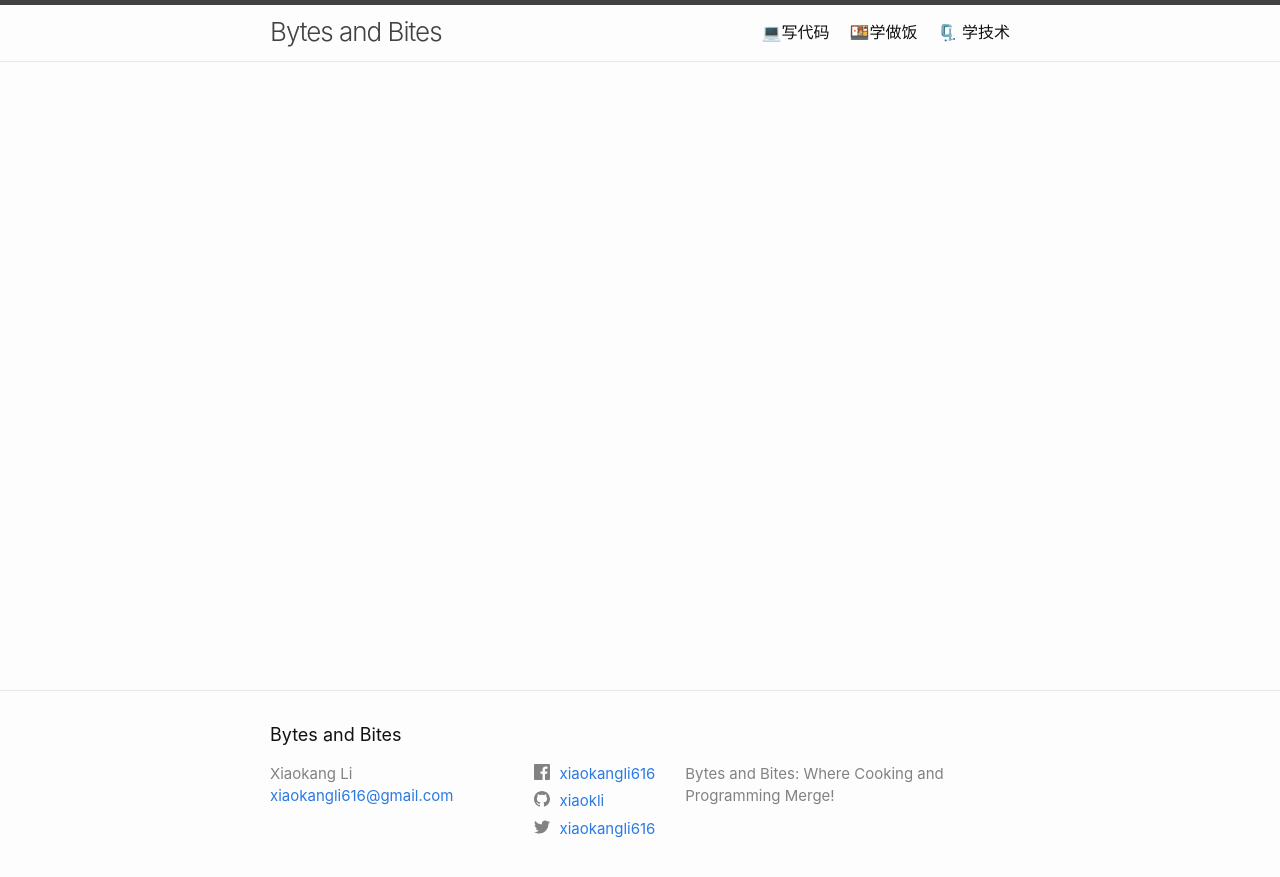
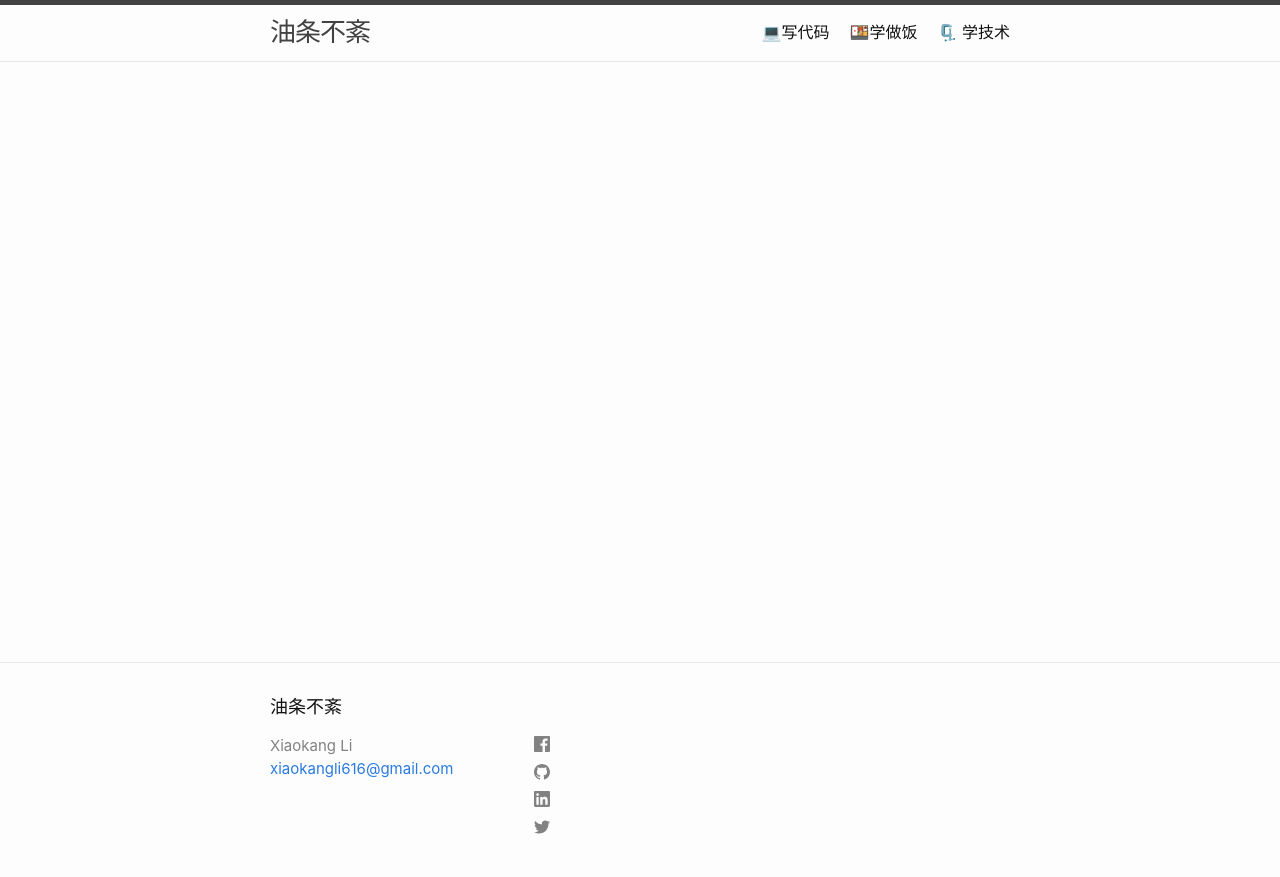
Before and after one commit to xiaokli/xiaokli.github.io, a Jekyll site: the page built from index.markdown, in a window 1280 px wide. Shown: the top 877 px of the page. Built offline with Jekyll 4.4.1, drawn with Linux system fonts in a browser that asks for light colours.

Commit message:
change name and icons

```diff
--- a/_config.yml
+++ b/_config.yml
@@ -1,13 +1,13 @@
 author: Xiaokang Li
-title: Bytes and Bites
+title: 油条不紊
 email: xiaokangli616@gmail.com
-description: >
-  Bytes and Bites: Where Cooking and Programming Merge!
+description:
 baseurl: "" # the subpath of your site, e.g. /blog
 url: "https://www.xiaokli.top"
 github_username:  xiaokli
 facebook_username: xiaokangli616
 twitter_username: xiaokangli616
+linkedin_username: xiaokang-li
 # Build settings
 plugins:
   - jekyll-feed
--- a/_includes/social.html
+++ b/_includes/social.html
@@ -1,14 +1,14 @@
 <ul class="social-media-list">
-  {%- if site.dribbble_username -%}<li><a href="https://dribbble.com/{{ site.dribbble_username| cgi_escape | escape }}"><svg class="svg-icon"><use xlink:href="{{ '/assets/minima-social-icons.svg#dribbble' | relative_url }}"></use></svg> <span class="username">{{ site.dribbble_username| escape }}</span></a></li>{%- endif -%}
-  {%- if site.facebook_username -%}<li><a href="https://www.facebook.com/{{ site.facebook_username| cgi_escape | escape }}"><svg class="svg-icon"><use xlink:href="{{ '/assets/minima-social-icons.svg#facebook' | relative_url }}"></use></svg> <span class="username">{{ site.facebook_username| escape }}</span></a></li>{%- endif -%}
-  {%- if site.flickr_username -%}<li><a href="https://www.flickr.com/photos/{{ site.flickr_username| cgi_escape | escape }}"><svg class="svg-icon"><use xlink:href="{{ '/assets/minima-social-icons.svg#flickr' | relative_url }}"></use></svg> <span class="username">{{ site.flickr_username| escape }}</span></a></li>{%- endif -%}
-  {%- if site.github_username -%}<li><a href="https://github.com/{{ site.github_username| cgi_escape | escape }}"><svg class="svg-icon"><use xlink:href="{{ '/assets/minima-social-icons.svg#github' | relative_url }}"></use></svg> <span class="username">{{ site.github_username| escape }}</span></a></li>{%- endif -%}
-  {%- if site.instagram_username -%}<li><a href="https://instagram.com/{{ site.instagram_username| cgi_escape | escape }}"><svg class="svg-icon"><use xlink:href="{{ '/assets/minima-social-icons.svg#instagram' | relative_url }}"></use></svg> <span class="username">{{ site.instagram_username| escape }}</span></a></li>{%- endif -%}
-  {%- if site.linkedin_username -%}<li><a href="https://www.linkedin.com/in/{{ site.linkedin_username| cgi_escape | escape }}"><svg class="svg-icon"><use xlink:href="{{ '/assets/minima-social-icons.svg#linkedin' | relative_url }}"></use></svg> <span class="username">{{ site.linkedin_username| escape }}</span></a></li>{%- endif -%}
-  {%- if site.pinterest_username -%}<li><a href="https://www.pinterest.com/{{ site.pinterest_username| cgi_escape | escape }}"><svg class="svg-icon"><use xlink:href="{{ '/assets/minima-social-icons.svg#pinterest' | relative_url }}"></use></svg> <span class="username">{{ site.pinterest_username| escape }}</span></a></li>{%- endif -%}
-  {%- for mst in site.mastodon -%}{%- if mst.username and mst.instance -%}<li><a href="https://{{ mst.instance| cgi_escape | escape}}/@{{mst.username}}"><svg class="svg-icon"><use xlink:href="{{ '/assets/minima-social-icons.svg#mastodon' | relative_url }}"></use></svg> <span class="username">{{ mst.username|escape }}</span></a></li>{%- endif -%}{%- endfor -%}
-  {%- if site.twitter_username -%}<li><a href="https://www.twitter.com/{{ site.twitter_username| cgi_escape | escape }}"><svg class="svg-icon"><use xlink:href="{{ '/assets/minima-social-icons.svg#twitter' | relative_url }}"></use></svg> <span class="username">{{ site.twitter_username| escape }}</span></a></li>{%- endif -%}
-  {%- if site.youtube_username -%}<li><a href="https://youtube.com/{{ site.youtube_username| cgi_escape | escape }}"><svg class="svg-icon"><use xlink:href="{{ '/assets/minima-social-icons.svg#youtube' | relative_url }}"></use></svg> <span class="username">{{ site.youtube_username| escape }}</span></a></li>{%- endif -%}
-  {%- if site.googleplus_username -%}<li><a href="https://plus.google.com/{{ site.googleplus_username| escape }}"><svg class="svg-icon"><use xlink:href="{{ '/assets/minima-social-icons.svg#googleplus' | relative_url }}"></use></svg> <span class="username">{{ site.googleplus_username| escape }}</span></a></li>{%- endif -%}
+  {%- if site.dribbble_username -%}<li><a href="https://dribbble.com/{{ site.dribbble_username| cgi_escape | escape }}"><svg class="svg-icon"><use xlink:href="{{ '/assets/minima-social-icons.svg#dribbble' | relative_url }}"></use></svg></a></li>{%- endif -%}
+  {%- if site.facebook_username -%}<li><a href="https://www.facebook.com/{{ site.facebook_username| cgi_escape | escape }}"><svg class="svg-icon"><use xlink:href="{{ '/assets/minima-social-icons.svg#facebook' | relative_url }}"></use></svg></a></li>{%- endif -%}
+  {%- if site.flickr_username -%}<li><a href="https://www.flickr.com/photos/{{ site.flickr_username| cgi_escape | escape }}"><svg class="svg-icon"><use xlink:href="{{ '/assets/minima-social-icons.svg#flickr' | relative_url }}"></use></svg> </a></li>{%- endif -%}
+  {%- if site.github_username -%}<li><a href="https://github.com/{{ site.github_username| cgi_escape | escape }}"><svg class="svg-icon"><use xlink:href="{{ '/assets/minima-social-icons.svg#github' | relative_url }}"></use></svg></a></li>{%- endif -%}
+  {%- if site.instagram_username -%}<li><a href="https://instagram.com/{{ site.instagram_username| cgi_escape | escape }}"><svg class="svg-icon"><use xlink:href="{{ '/assets/minima-social-icons.svg#instagram' | relative_url }}"></use></svg></a></li>{%- endif -%}
+  {%- if site.linkedin_username -%}<li><a href="https://www.linkedin.com/in/{{ site.linkedin_username| cgi_escape | escape }}"><svg class="svg-icon"><use xlink:href="{{ '/assets/minima-social-icons.svg#linkedin' | relative_url }}"></use></svg></a></li>{%- endif -%}
+  {%- if site.pinterest_username -%}<li><a href="https://www.pinterest.com/{{ site.pinterest_username| cgi_escape | escape }}"><svg class="svg-icon"><use xlink:href="{{ '/assets/minima-social-icons.svg#pinterest' | relative_url }}"></use></svg></a></li>{%- endif -%}
+  {%- for mst in site.mastodon -%}{%- if mst.username and mst.instance -%}<li><a href="https://{{ mst.instance| cgi_escape | escape}}/@{{mst.username}}"><svg class="svg-icon"><use xlink:href="{{ '/assets/minima-social-icons.svg#mastodon' | relative_url }}"></use></svg> </a></li>{%- endif -%}{%- endfor -%}
+  {%- if site.twitter_username -%}<li><a href="https://www.twitter.com/{{ site.twitter_username| cgi_escape | escape }}"><svg class="svg-icon"><use xlink:href="{{ '/assets/minima-social-icons.svg#twitter' | relative_url }}"></use></svg></a></li>{%- endif -%}
+  {%- if site.youtube_username -%}<li><a href="https://youtube.com/{{ site.youtube_username| cgi_escape | escape }}"><svg class="svg-icon"><use xlink:href="{{ '/assets/minima-social-icons.svg#youtube' | relative_url }}"></use></svg></a></li>{%- endif -%}
+  {%- if site.googleplus_username -%}<li><a href="https://plus.google.com/{{ site.googleplus_username| escape }}"><svg class="svg-icon"><use xlink:href="{{ '/assets/minima-social-icons.svg#googleplus' | relative_url }}"></use></svg></a></li>{%- endif -%}
   {%- if site.rss -%}<li><a href="{{ 'feed.xml' | relative_url }}"><svg class="svg-icon"><use xlink:href="{{ '/assets/minima-social-icons.svg#rss' | relative_url }}"></use></svg> <span>{{ site.rss | escape }}</span></a></li>{%- endif -%}
 </ul>
```
Also changed, not shown: favicon.ico, index.markdown (line endings or trailing spaces).
